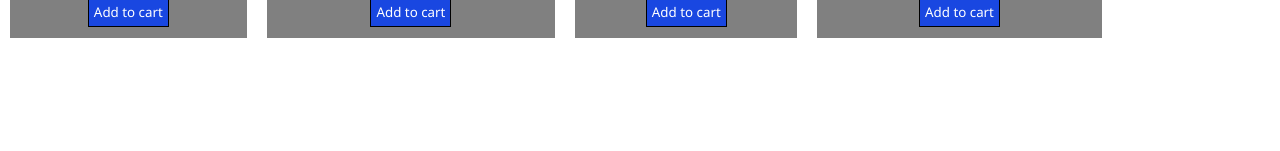
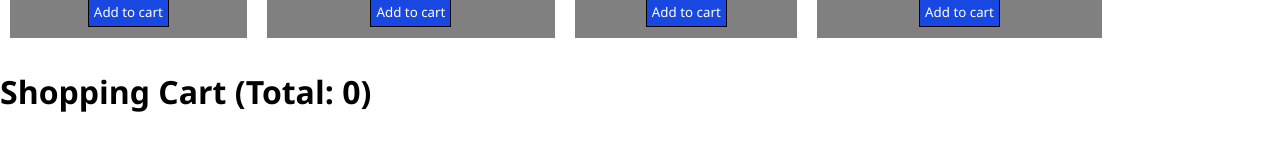
Before and after one commit to lpviloria/lpviloria.github.io, a React (Create React App) app in the folder exer9/: page / in a window 1280 px wide. Shown: the part 349-500 px from the top of the page. Built offline with nearby package versions, Linux system fonts and the light colour scheme.

Commit message:
refactor: changed exer8 code to handle stage management

```diff
--- a/exer9/src/App.js
+++ b/exer9/src/App.js
@@ -2,11 +2,13 @@ import NavBar from './components/NavBar';
 import Appliances from './pages/apps';
 import Gadgets from './pages/gadgets';
 import Accessories from './pages/accs';
-import cartAdder from './components/cartAdder';
+import {CartAdder} from './components/cart';
+import {useState} from 'react';
 import './styles.css';
 
 function App() {
   let Component
+  const [cart, setCart] = useState({});
   switch(window.location.pathname){
     case "/":
       Component = Appliances
@@ -28,8 +30,8 @@ function App() {
   return (
     <div className="App">
       <NavBar />
-      <Component />
-      <cartAdder />
+      <Component setCart={setCart} cart={cart}/>
+      <CartAdder cart={cart} setCart={setCart}/>
     </div>
   );
 }
```
